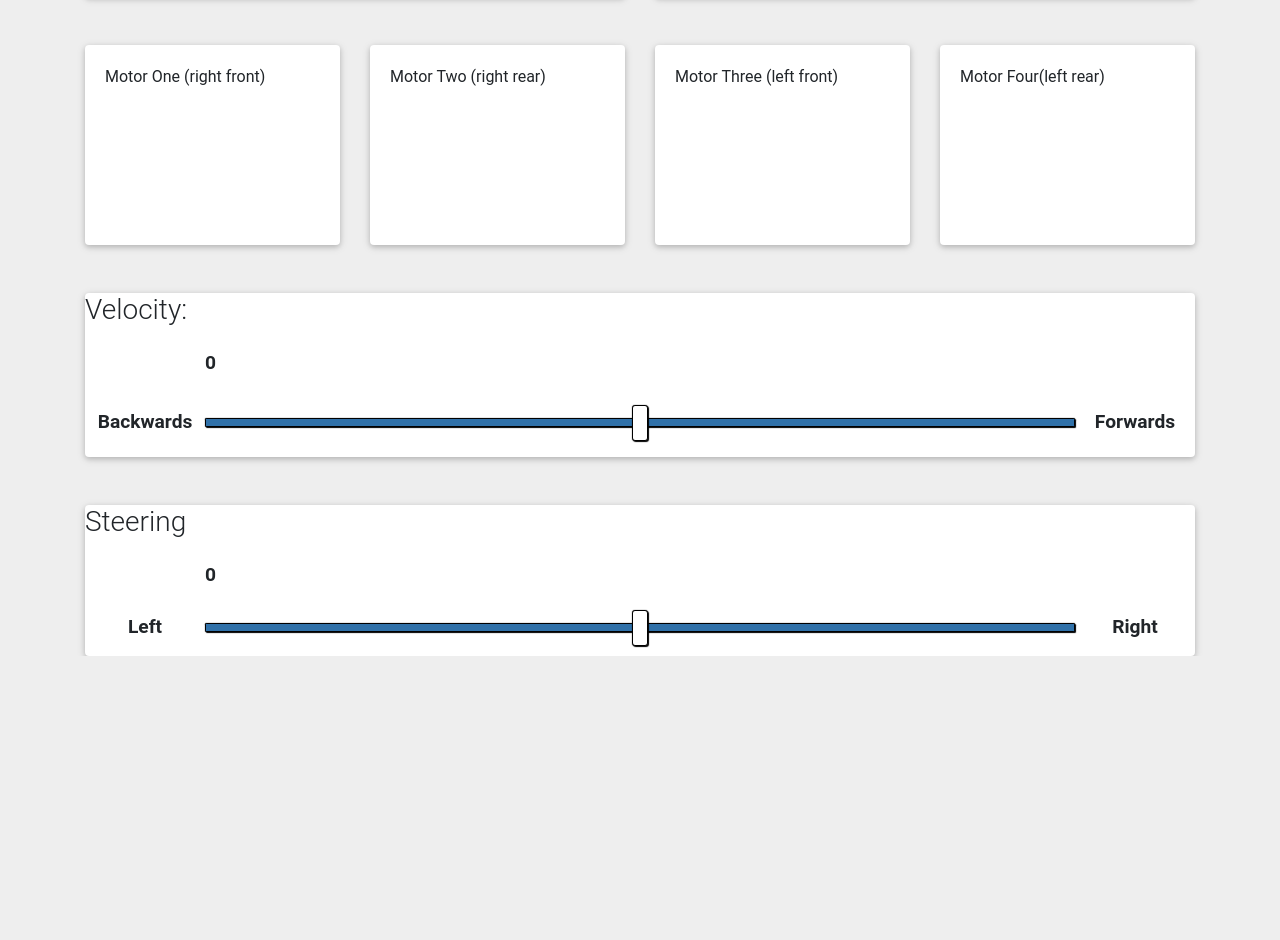
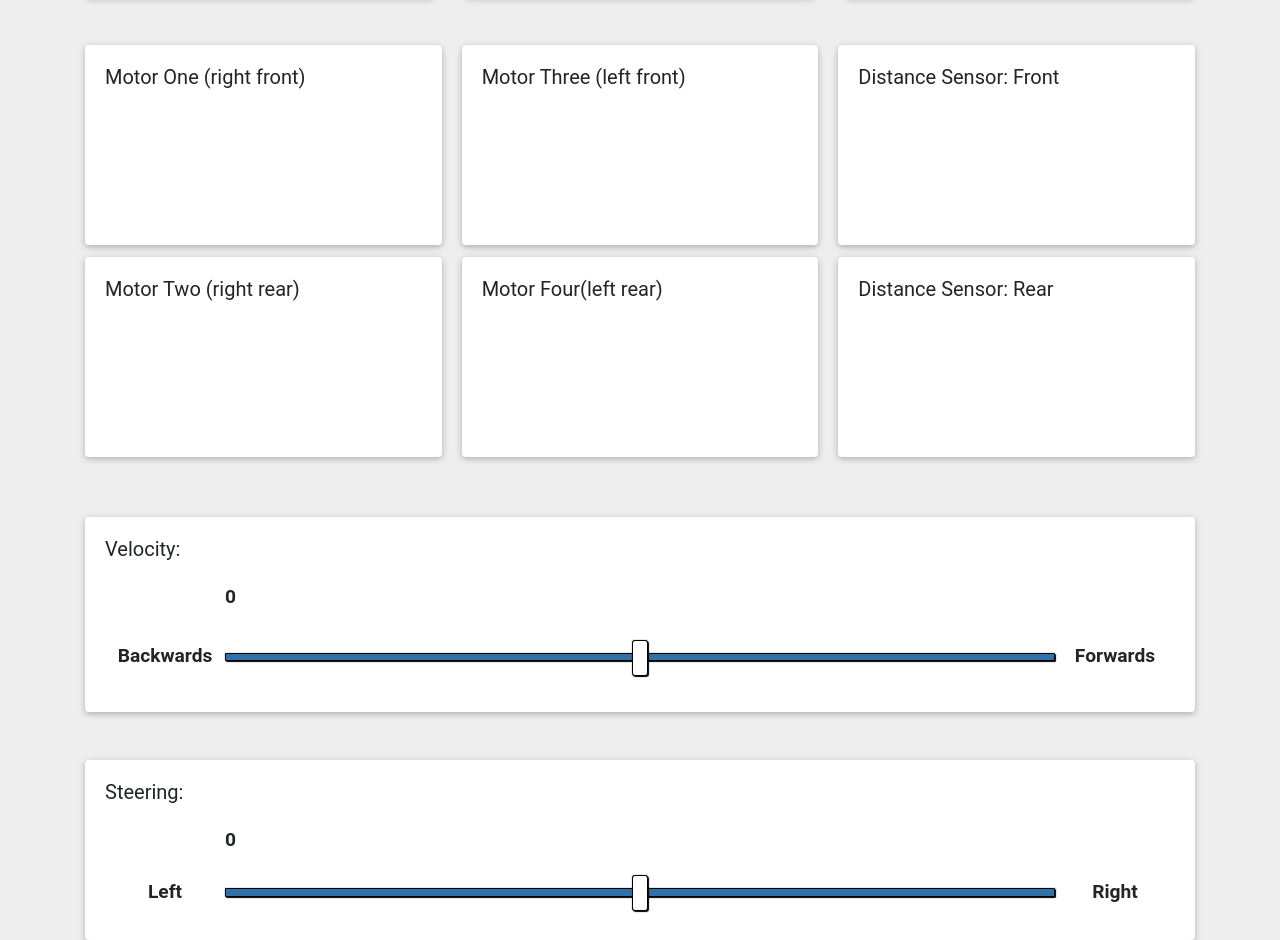
Before and after one commit to dhodges47/PhidgetSBC-Rover, a website: page public/index.html in a window 1280 px wide. Shown: the part 356-1296 px from the top of the page. Before the commit the page ends 1012 px from the top, so only its background shows below. Drawn offline with nearby package versions, Linux system fonts and the light colour scheme; no server answers; a web font is replaced by a local one.

Commit message:
Formatting the dashboard

```diff
--- a/public/index.html
+++ b/public/index.html
@@ -1,6 +1,5 @@
 <!doctype html>
 <html>
-
    <head>
       <title>Phidgets Rover Control Panel</title>
       <meta charset="utf-8">
@@ -13,17 +12,174 @@
       <!-- Bootstrap: Latest compiled and minified CSS -->
       <link rel="stylesheet" href="https://stackpath.bootstrapcdn.com/bootstrap/4.3.1/css/bootstrap.min.css" integrity="sha384-ggOyR0iXCbMQv3Xipma34MD+dH/1fQ784/j6cY/iJTQUOhcWr7x9JvoRxT2MZw1T" crossorigin="anonymous">
       <script src="https://stackpath.bootstrapcdn.com/bootstrap/4.3.1/js/bootstrap.min.js" integrity="sha384-JjSmVgyd0p3pXB1rRibZUAYoIIy6OrQ6VrjIEaFf/nJGzIxFDsf4x0xIM+B07jRM" crossorigin="anonymous"></script>
-
       <!-- Bootstrap Optional theme -->
       <link rel="stylesheet" href="https://maxcdn.bootstrapcdn.com/bootstrap/3.3.7/css/bootstrap-theme.min.css" integrity="sha384-rHyoN1iRsVXV4nD0JutlnGaslCJuC7uwjduW9SVrLvRYooPp2bWYgmgJQIXwl/Sp"
          crossorigin="anonymous">
       <!-- mdb (Material Design) bootstrap add-on -->
       <link rel="stylesheet" href="/css/mdb.css">
+   </head>
+   <body class="grey lighten-3">
+      <div class="container">
+         <H1 style="text-align: center;">Phidgets Rover Control Panel</H1>
+         <div class="row">
+            <div class="col-sm-8">
+               <div id="gamepadPrompt"></div>
+               <div id="gamepadDisplay"></div>
+            </div>
+         </div>
+         <div class="card-deck">
+            <div class="card">
+               <div class="card-body">
+                <h5 class="card-title">Rover Connection Status</h5>
+                  <div class="led-box">
+                     <div id="ledConnectionStatus" class="led-red"></div>
+                  </div>
+               </div>
+            </div>
+            <div class="card">
+               <div class="card-body" style="margin-left: 20px;">
+                  <br>
+                  <button type="button" class="btn btn-success" id="btnConnect" onclick="btnConnect_onClick();">Connect to
+                  rover</button><br>
+                  <button type="button" class="btn btn-primary" id="btnDisConnect"
+                     onclick="btnDisConnect_onClick();">DisConnect rover</button><br>
+                  <button type="button" class="btn btn-warning" id="btngetMotorStatus"
+                     onclick="btnCancelSteering_onClick();">Cancel
+                  Steering</button><br>
+                  <button type="button" class="btn btn-danger" id="btnstopMotor" onclick="btnStopMotor_onClick();">Stop
+                  rover</button><br>
+               </div>
+            </div>
+            <div class="card">
+                <div class="card-body">
+                    <h5 class="card-title">Rover Webcam</h5>
 
-</head>
-
-<body class="grey lighten-3">
-
+                </div>
+             </div>
+         </div>
+         <br><br>
+         <div class="card-columns">
+            <div class="card" style="height: 200px; ">
+               <div class="card-body">
+                <h5 class="card-title">Motor One (right front)</h5>
+                  <span id="lblMotorOneStatus"></span>
+               </div>
+            </div>
+            <div class="card" style="height: 200px; ">
+               <div class="card-body">
+                <h5 class="card-title">Motor Two (right rear)</h5>
+                  <span id="lblMotorTwoStatus"></span>
+               </div>
+            </div>
+            <div class="card" style="height: 200px; ">
+               <div class="card-body">
+                <h5 class="card-title">Motor Three (left front)</h5>
+                  <span id="lblMotorThreeStatus"></span>
+               </div>
+            </div>
+            <div class="card" style="height: 200px; ">
+               <div class="card-body">
+                <h5 class="card-title">Motor Four(left rear)</h5>
+                  <span id="lblMotorFourStatus"></span>
+               </div>
+            </div>
+            <div class="card" style="height: 200px; ">
+               <div class="card-body">
+                <h5 class="card-title">Distance Sensor: Front</h5>
+                  <span id="lbDistanceSensorFront"></span>
+               </div>
+            </div>
+            <div class="card" style="height: 200px; ">
+               <div class="card-body">
+                <h5 class="card-title">Distance Sensor: Rear</h5>
+                  <span id="lbDistanceSensorRear"></span>
+               </div>
+            </div>
+         </div>
+         <br><br>
+         <form id="form1" oninput="velocity.value = sliderVelocity.valueAsNumber">
+            <div class="card">
+               <div class="card-body">
+                     <h5 class="card-title">Velocity:</h5>
+                  <div class="Row">
+                     <div class="ColumnSm">
+                     </div>
+                     <div class="Column">
+                        <span style="text-align: center;"> <output name="velocity" id="velocity" for="sliderVelocity" class="outputVariable">0</output></span>
+                     </div>
+                     <div class="ColumnSm">
+                     </div>
+                  </div>
+                  <!--sliders are the html5 range control: https://developer.mozilla.org/en-US/docs/Web/HTML/Element/input/range -->
+                  <div class="Row">
+                     <div class="ColumnSm">
+                        <span class="sliderLabel">Backwards</span>
+                     </div>
+                     <div class="Column"><input id="sliderVelocity" name="sliderVelocity" type="range" min="-100" max="100"
+                        step="1" value="0" list="tickmarks" />
+                     </div>
+                     <div class="ColumnSm"> <span class="sliderLabel"> Forwards</span>
+                     </div>
+                  </div>
+                  <datalist id="tickmarks">
+                     <option label="Stopped">0</option>
+                     <option>-10</option>
+                     <option>-20</option>
+                     <option>-30</option>
+                     <option>-40</option>
+                     <option>-50</option>
+                     <option>-60</option>
+                     <option>-70</option>
+                     <option>-80</option>
+                     <option>-90</option>
+                     <option>-100</option>
+                     <option>10</option>
+                     <option value="20">
+                     <option>30</option>
+                     <option>40</option>
+                     <option>50</option>
+                     <option>60</option>
+                     <option>70</option>
+                     <option>80</option>
+                     <option>90</option>
+                     <option>100</option>
+                  </datalist>
+               </div>
+            </div>
+         </form>
+         <br><br>
+         <div class="card">
+            <div class="card-body">
+                  <h5 class="card-title">Steering:</h5>
+               <form id="form2" oninput="steerVector.value = sliderSteering.valueAsNumber">
+                  <div class="Row">
+                     <div class="ColumnSm">
+                     </div>
+                     <div class="Column">
+                        <span style="text-align: center;">
+                        <output name="steerVector" id="steerVector" for="sliderSteering"
+                           class="outputVariable">0</output>
+                        </span>
+                     </div>
+                     <div class="ColumnSm">
+                     </div>
+                  </div>
+                  <div class="Row">
+                     <div class="ColumnSm">
+                        <span class="sliderLabel">Left</span>
+                     </div>
+                     <div class="Column">
+                        <input id="sliderSteering" name="sliderSteering" type="range" min="-10" max="10" step=".1"
+                           value="0" />
+                     </div>
+                     <div class="ColumnSm">
+                        <span class="sliderLabel">Right</span>
+                     </div>
+                  </div>
+               </form>
+            </div>
+         </div>
+      </div>
       <script>
         var hasGP = false; // has Gampepad
         var repGP; // timer for Gamepad
@@ -231,166 +387,5 @@
         }
 
      </script>
-    <div class="container">
-            <H1>Phidgets Rover Control Panel</H1>
-        <div class="row">
-            <div class="col-sm-8">
-                <div id="gamepadPrompt"></div>
-                <div id="gamepadDisplay"></div>
-            </div>
-        </div>
-        <div class="card-deck">
-            <div class="card">
-                <div class="card-body">
-                    <div class="card-title">Rover Connection Status</div>
-                    <div class="led-box">
-                        <div id="ledConnectionStatus" class="led-red"></div>
-                    </div>
-
-                </div>
-            </div>
-            <div class="card">
-                <div class="card-body" style="margin-left: 20px;">
-                    <br>
-                    <button type="button" class="btn btn-success" id="btnConnect" onclick="btnConnect_onClick();">Connect to
-                        rover</button><br>
-                    <button type="button" class="btn btn-primary" id="btnDisConnect"
-                        onclick="btnDisConnect_onClick();">DisConnect rover</button><br>
-                    <button type="button" class="btn btn-warning" id="btngetMotorStatus"
-                        onclick="btnCancelSteering_onClick();">Cancel
-                        Steering</button><br>
-                    <button type="button" class="btn btn-danger" id="btnstopMotor" onclick="btnStopMotor_onClick();">Stop
-                        rover</button><br>
-                </div>
-            </div>
-        </div>
-        <br><br>
-        <div class="card-deck">
-            <div class="card" style="height: 200px; ">
-                <div class="card-body">
-                    <div class="card-title"><span class="label label-primary">Motor One (right front)</span>
-                    </div>
-                    <span id="lblMotorOneStatus"></span>
-                </div>
-            </div>
-
-            <div class="card" style="height: 200px; ">
-                <div class="card-body">
-                    <div class="card-title"> <span class="label label-primary">Motor Two (right rear)</span>
-                    </div>
-                    <span id="lblMotorTwoStatus"></span>
-                </div>
-            </div>
-
-            <div class="card" style="height: 200px; ">
-                <div class="card-body">
-                    <div class="card-title"><span class="label label-primary">Motor Three (left front)</span>
-                    </div>
-                    <span id="lblMotorThreeStatus"></span>
-                </div>
-            </div>
-
-            <div class="card" style="height: 200px; ">
-                <div class="card-body">
-                    <div class="card-title"> <span class="label label-primary">Motor Four(left rear)</span>
-                    </div>
-                    <span id="lblMotorFourStatus"></span>
-                </div>
-            </div>
-        </div>
-<br><br>
-        <form id="form1" oninput="velocity.value = sliderVelocity.valueAsNumber">
-            <div class="card">
-                <div class="card-bdy">
-                    <div class="card-title">
-                            <h3>Velocity:</h3>
-                    </div>
-            <div class="Row">
-                <div class="ColumnSm">
-                </div>
-                <div class="Column">
-                    <span style="text-align: center;"> <output name="velocity" id="velocity" for="sliderVelocity" class="outputVariable">0</output></span>
-                </div>
-                <div class="ColumnSm">
-                </div>
-            </div>
-            <!--sliders are the html5 range control: https://developer.mozilla.org/en-US/docs/Web/HTML/Element/input/range -->
-            <div class="Row">
-                <div class="ColumnSm">
-
-                    <span class="sliderLabel"></span>Backwards</span>
-                </div>
-                <div class="Column"><input id="sliderVelocity" name="sliderVelocity" type="range" min="-100" max="100"
-                        step="1" value="0" list="tickmarks" />
-                </div>
-                <div class="ColumnSm"> <span class="sliderLabel"> Forwards</span>
-                </div>
-            </div>
-            <datalist id="tickmarks">
-                <option label="Stopped">0</option>
-                <option>-10</option>
-                <option>-20</option>
-                <option>-30</option>
-                <option>-40</option>
-                <option>-50</option>
-                <option>-60</option>
-                <option>-70</option>
-                <option>-80</option>
-                <option>-90</option>
-                <option>-100</option>
-                <option>10</option>
-                <option value="20">
-                <option>30</option>
-                <option>40</option>
-                <option>50</option>
-                <option>60</option>
-                <option>70</option>
-                <option>80</option>
-                <option>90</option>
-                <option>100</option>
-            </datalist>
-
-
-        </form>
-        </div>
-    </div>
-    <br><br>
-    <div class="card">
-            <div class="card-bdy">
-                <div class="card-title">
-            <h3>Steering</h3>
-            </div>
-            <form id="form2" oninput="steerVector.value = sliderSteering.valueAsNumber">
-                <div class="Row">
-                    <div class="ColumnSm">
-                    </div>
-                    <div class="Column">
-                        <span style="text-align: center;"> <output name="steerVector" id="steerVector" for="sliderSteering"
-                                class="outputVariable">0</output>
-                    </div>
-                    <div class="ColumnSm">
-                    </div>
-                </div>
-
-                <div class="Row">
-                    <div class="ColumnSm">
-
-                        <span class="sliderLabel"></span>Left</span>
-                    </div>
-                    <div class="Column">
-                        <input id="sliderSteering" name="sliderSteering" type="range" min="-10" max="10" step=".1"
-                            value="0" />
-                    </div>
-                    <div class="ColumnSm">
-
-                        <span class="sliderLabel"></span>Right</span>
-                    </div>
-                </div>
-            </form>
-</div></div>
-        </div>
-    </div>
-
    </body>
-
 </html>
```
Lines whose indentation alone changed are shown as unchanged.
